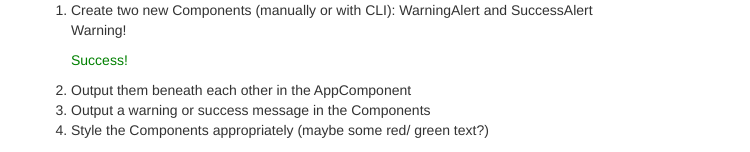
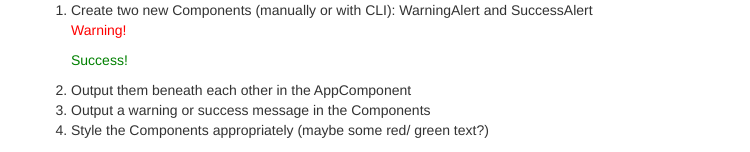
Before and after one commit to Virjanand/AngularWarningSuccessComponents, an Angular app: page / in a window 1280 px wide. Shown: the top 152 px of the page, without its empty margins (39-789 px from the left). Built offline with nearby package versions, Linux system fonts and the light colour scheme.

Commit message:
Styled warning alert inline red and moved the template inline as well

```diff
--- a/src/app/warning-alert/warning-alert.component.ts
+++ b/src/app/warning-alert/warning-alert.component.ts
@@ -2,7 +2,8 @@ import { Component } from '@angular/core';
 
 @Component({
     selector: 'app-warning-alert',
-    templateUrl: './warning-alert.component.html'
+    template: '<p>Warning!</p>',
+    styles: ['p { color: red; }']
   })
   export class WarningAlertComponent {
   }
```
